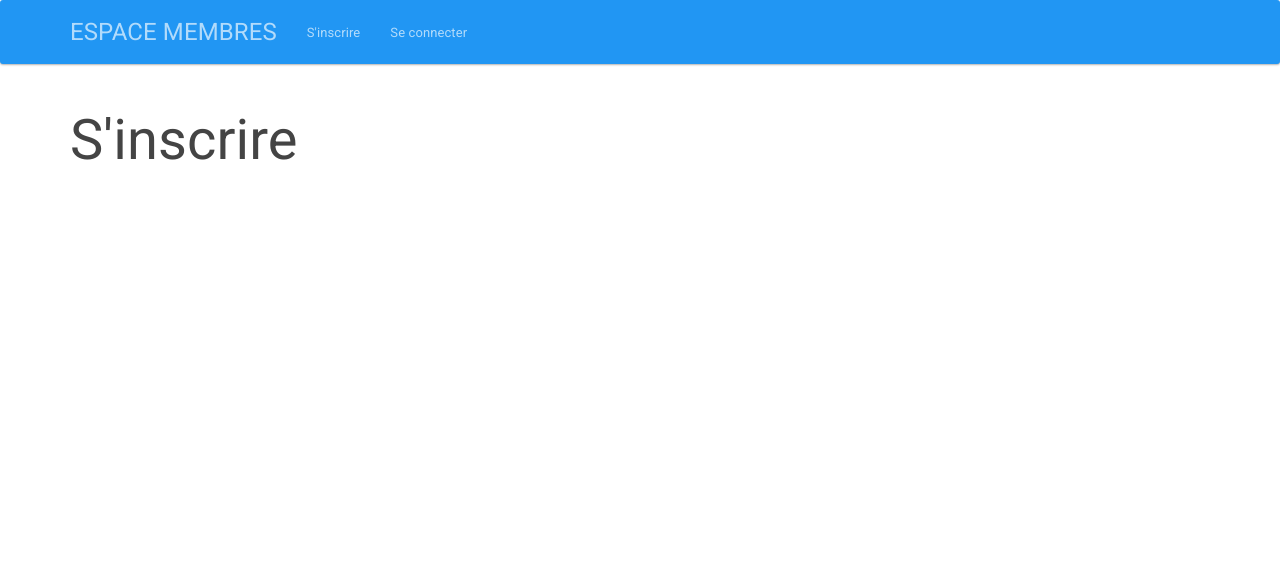
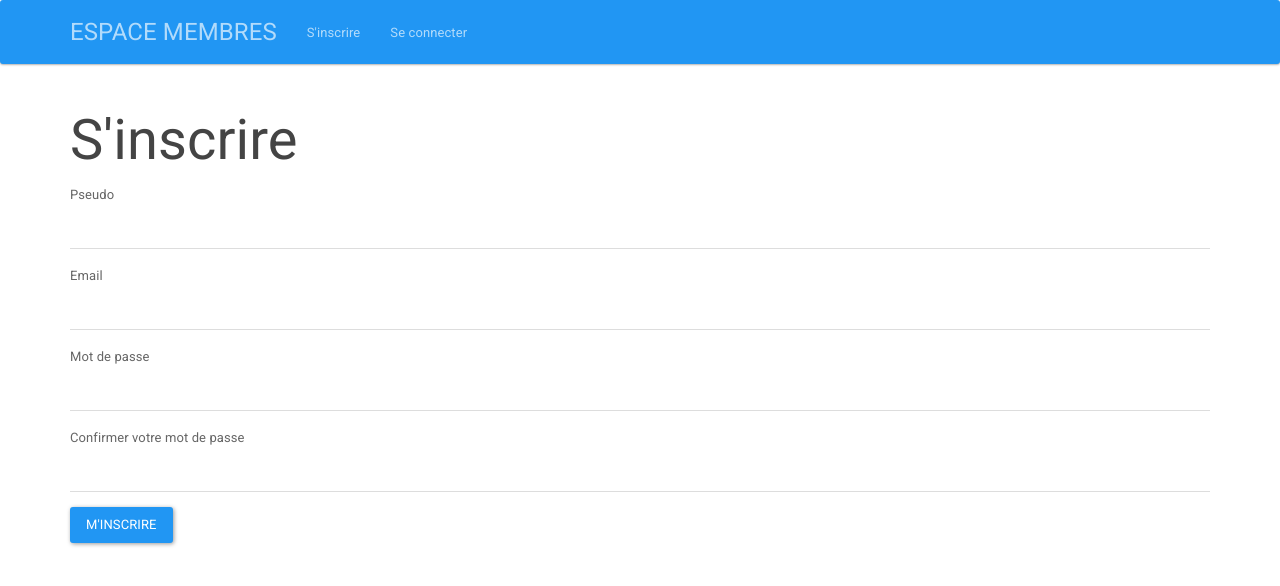
Before and after one commit to jeremgg/Members_area_system, a PHP site: page /register.php in a window 1280 px wide. Shown: the top 586 px of the page. Run offline with PHP 8.4, Linux system fonts and the light colour scheme.

Commit message:
Displaying the registration form and managing error messages

```diff
--- a/site/inc/functions.php
+++ b/site/inc/functions.php
@@ -1,4 +1,13 @@
 <?php
+
+    /**
+     * Debug the code and display the value of a variable
+     * @param  string  $variable  The variable to be debugged
+     * @return string
+     */
+    function debug($variable){
+        echo '<pre>' . print_r($variable, true) . '</pre>';
+    }
 
 
 
--- a/site/register.php
+++ b/site/register.php
@@ -1,9 +1,71 @@
-<!-- Include the page header file -->
-<?php require 'inc/header.php'; ?>
+<?php
+    //Include file containing site functions
+    require_once 'inc/functions.php';
+
+
+    //Include the page header file
+    require 'inc/header.php';
+
+
+    //Verify that data has been send via the registration form
+    if(!empty($_POST)){
+
+        //If there are errors, they are saves in an array
+        $errors = array();
+
+
+        //Check that the username and email fields are not empty and that they are in the correct format
+        if(empty($_POST['username']) || !preg_match('/^[a-zA-Z0-9_]+$/', $_POST['username'])){
+            $errors['username'] = "Votre pseudo n'est pas valide";
+        }
+
+        if(empty($_POST['email']) || !filter_var($_POST['email'], FILTER_VALIDATE_EMAIL)){
+            $errors['email'] = "Votre email n'est pas valide";
+        }
+
+
+        //Check that the password field is not empty
+        //and that it is the same as the password confirmation field
+        if(empty($_POST['password']) || $_POST['password'] != $_POST['password_confirm']){
+            $errors['password'] = "Votre mot de passe n'est pas valide";
+        }
+
+
+        debug($errors);
+    }
+?>
+
+
 
 
 <h1>S'inscrire</h1>
 
+<!-- Display the register form -->
+<form action="" method="post">
+    <div class="form-group">
+        <label for="">Pseudo</label>
+        <input type="text" name="username" class="form-control">
+    </div>
 
-<!-- Include the footer file of the page -->
+    <div class="form-group">
+        <label for="">Email</label>
+        <input type="text" name="email" class="form-control">
+    </div>
+
+    <div class="form-group">
+        <label for="">Mot de passe</label>
+        <input type="password" name="password" class="form-control">
+    </div>
+
+    <div class="form-group">
+        <label for="">Confirmer votre mot de passe</label>
+        <input type="password" name="password_confirm" class="form-control">
+    </div>
+
+    <button type="submit" class="btn btn-primary">M'inscrire</button>
+</form>
+
+
+
+<!-- Include the page footer file -->
 <?php require 'inc/footer.php'; ?>
```
Also changed, not shown: README-fr.md, README.md.
